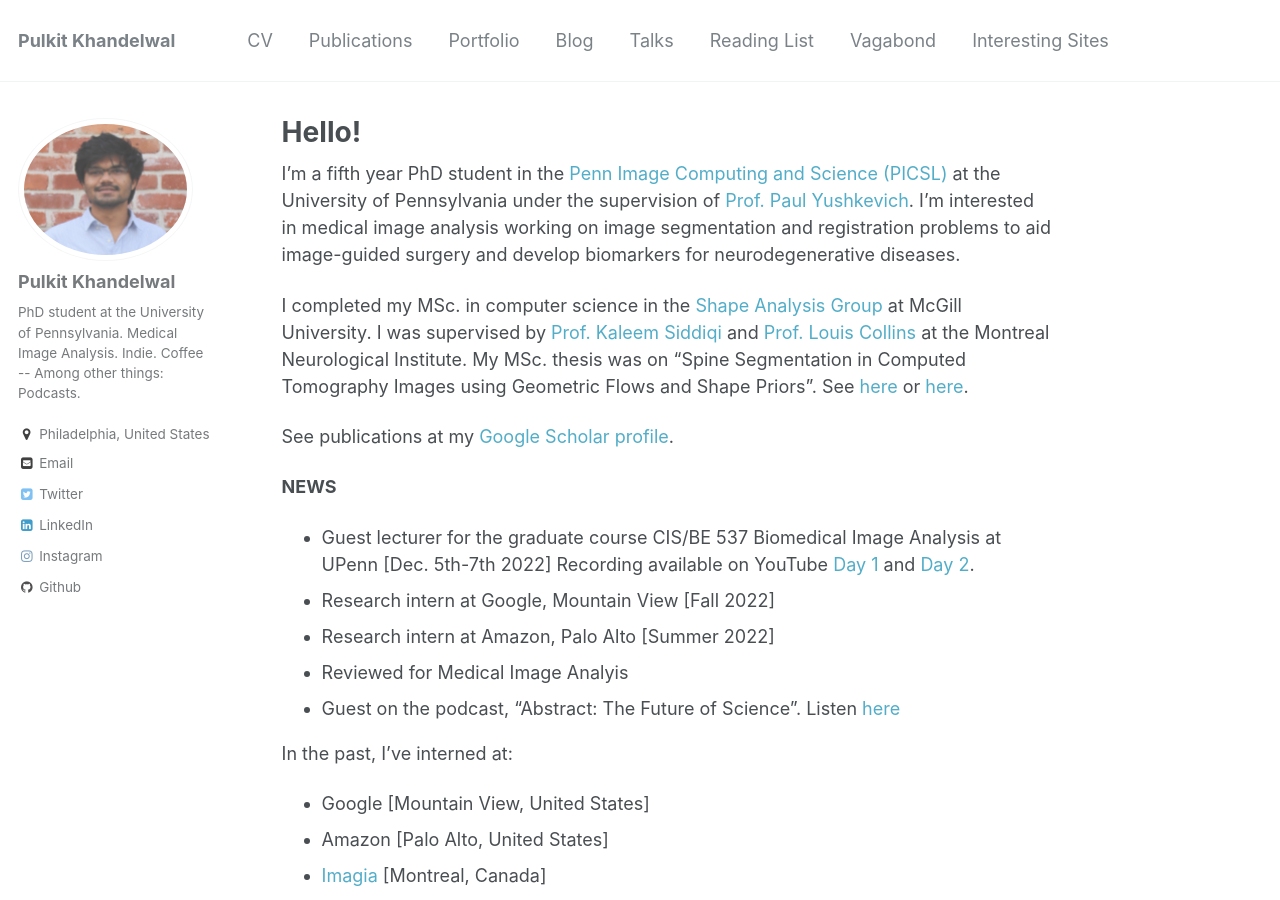
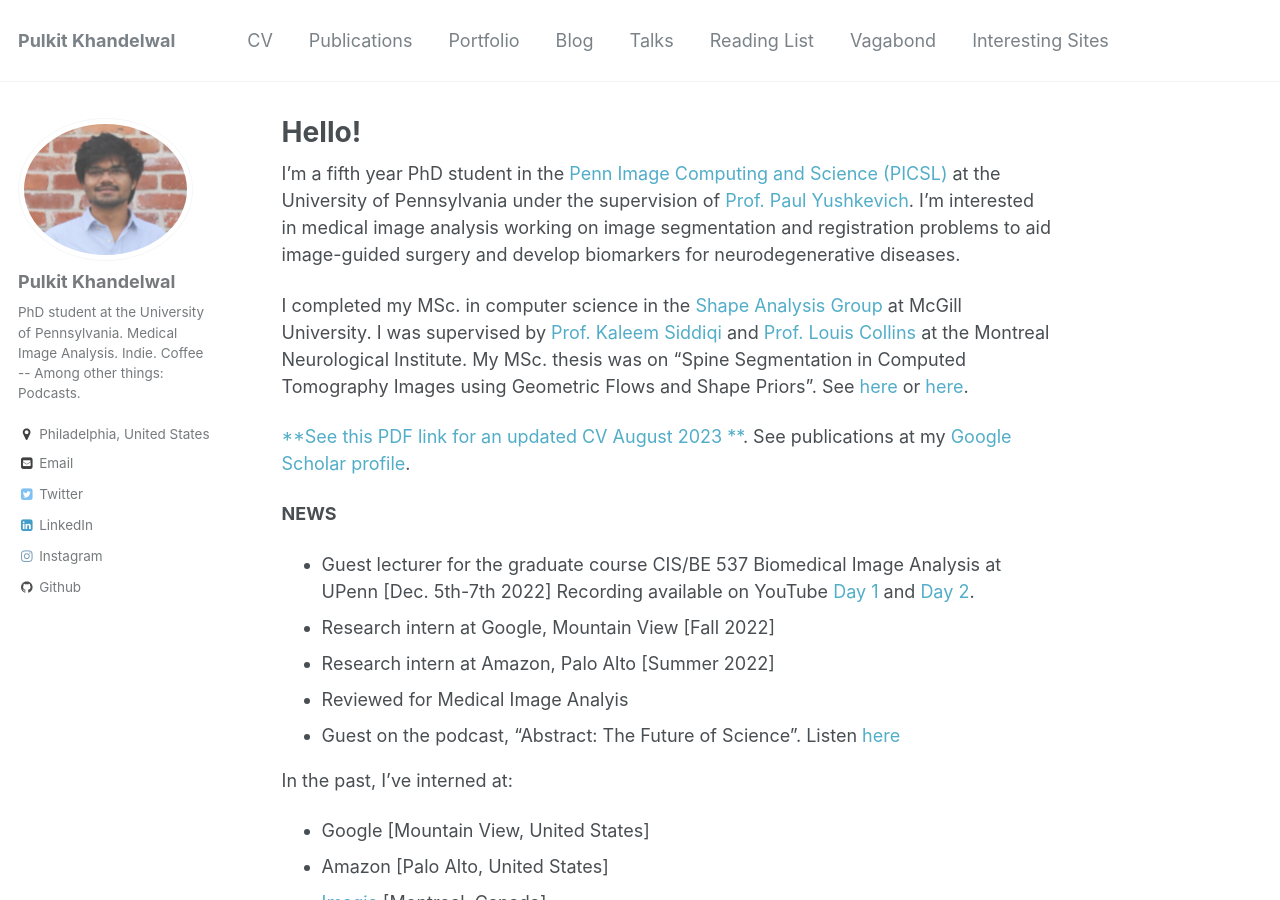
Before and after one commit to Pulkit-Khandelwal/pulkit-khandelwal.github.io, a Jekyll site: the page built from _pages/about.md, in a window 1280 px wide and 900 px high. Built offline with Jekyll 4.4.1, drawn with Linux system fonts in a browser that asks for light colours.

Commit message:
Update about.md

```diff
--- a/_pages/about.md
+++ b/_pages/about.md
@@ -12,7 +12,7 @@
 
 I completed my MSc. in computer science in the [Shape Analysis Group](http://www.cim.mcgill.ca/~shape/) at McGill University. I was supervised by [Prof. Kaleem Siddiqi](http://www.cim.mcgill.ca/~siddiqi/) and [Prof. Louis Collins](http://nist.mni.mcgill.ca/) at the Montreal Neurological Institute. My MSc. thesis was on "Spine Segmentation in Computed Tomography Images using Geometric Flows and Shape Priors". See [here](https://escholarship.mcgill.ca/concern/theses/4b29bb21t) or [here](https://www.frontiersin.org/articles/10.3389/fcomp.2021.592296/full).
 
-See publications at my [Google Scholar profile](https://scholar.google.com/citations?hl=en&user=6BOwPcoAAAAJ&view_op=list_works&sortby=pubdate).
+[**See this PDF link for an updated CV August 2023 **](https://github.com/Pulkit-Khandelwal/pulkit-khandelwal.github.io/blob/master/Pulkit_Khandelwal_CV.pdf). See publications at my [Google Scholar profile](https://scholar.google.com/citations?hl=en&user=6BOwPcoAAAAJ&view_op=list_works&sortby=pubdate).
 
 **NEWS**
 * Guest lecturer for the graduate course CIS/BE 537 Biomedical Image Analysis at UPenn [Dec. 5th-7th 2022] Recording available on YouTube [Day 1](https://youtu.be/cS-PJj3Wy6Q) and [Day 2](https://youtu.be/4RhGIG4jiaQ).
```
